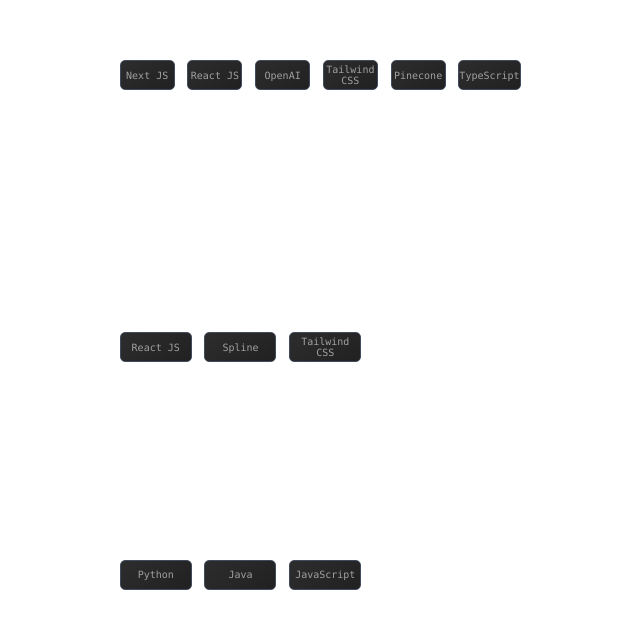
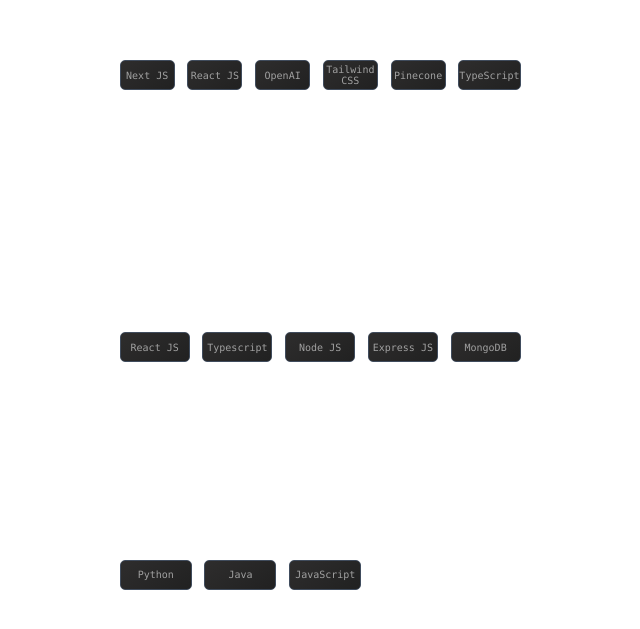
Before and after one commit to vineet-panchal/markIV-website, a React (Vite) app: page / in a window 1280 px wide. Shown: the part 1879-2508 px from the top of the page, without its empty margins (583-1223 px from the left). Built offline with nearby package versions, Linux system fonts and the light colour scheme; a web font is replaced by a local one.

Commit message:
changed experience

```diff
--- a/src/components/Experience.jsx
+++ b/src/components/Experience.jsx
@@ -42,8 +42,10 @@
             </h4>
             <div className="experience-tech" id="thecirclelabs-tech">
               <button className="experience-tech-btn">React JS</button>
-              <button className="experience-tech-btn">Spline</button>
-              <button className="experience-tech-btn">Tailwind CSS</button>
+              <button className="experience-tech-btn">Typescript</button>
+              <button className="experience-tech-btn">Node JS</button>
+              <button className="experience-tech-btn">Express JS</button>
+              <button className="experience-tech-btn">MongoDB</button>
             </div>
           </div>
         </div>
```
